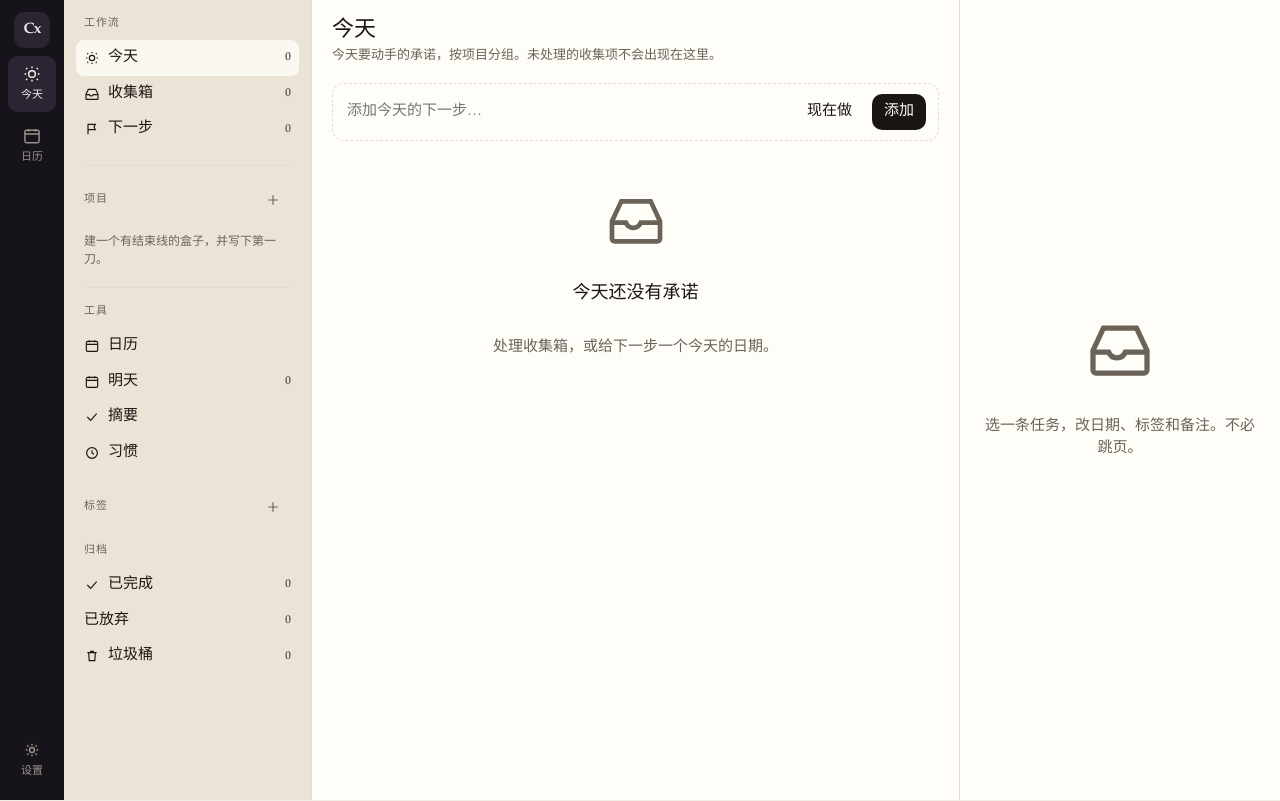
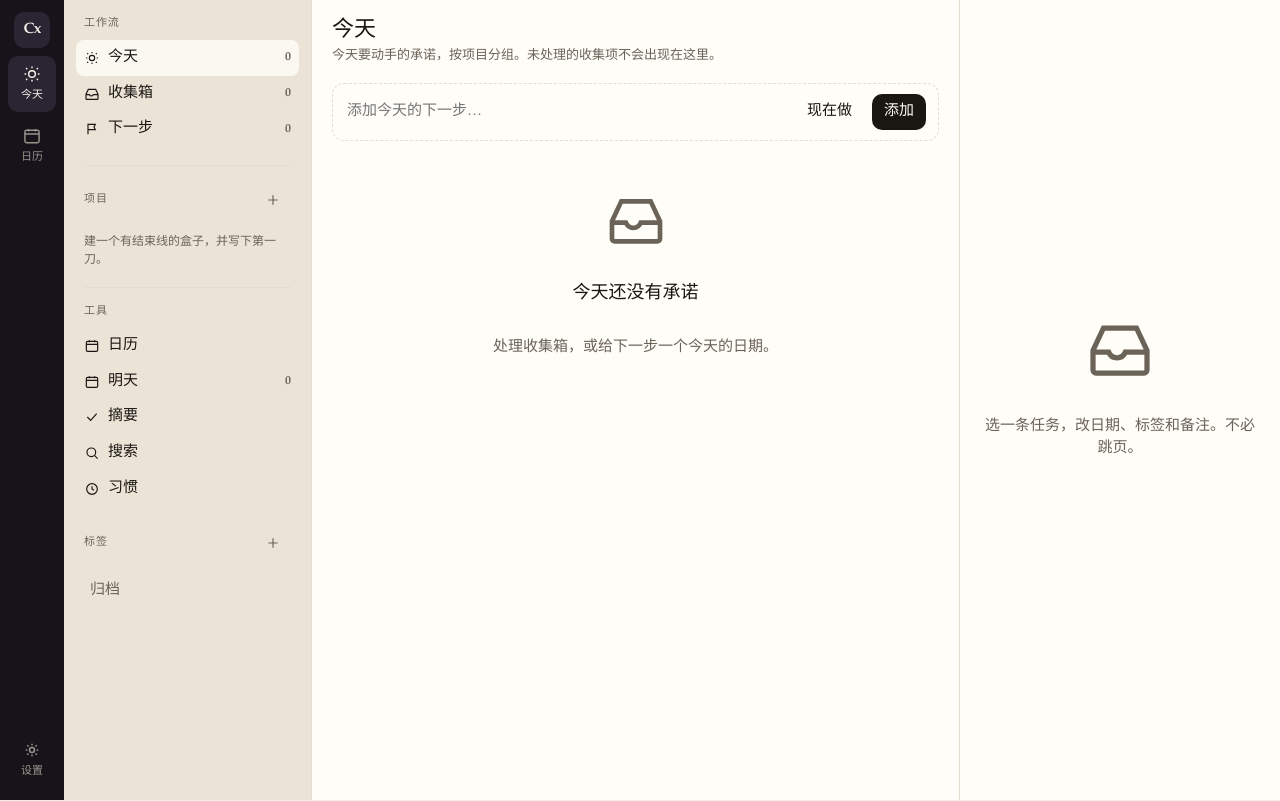
Before and after one commit to clawd-cook/cortex, a React (Vite) app: page /#/smart/today in a window 1280 px wide. Built offline with nearby package versions, Linux system fonts and the light colour scheme.

Commit message:
fix(ui): complete Phase B shell gaps from check
Add search to tools, collapse archive by default, and align next empty copy with design.

Co-authored-by: Aure <mail@heyq02.cn>

```diff
--- a/src/components/Shell.tsx
+++ b/src/components/Shell.tsx
@@ -1,4 +1,5 @@
 import { Button } from "@base-ui/react/button";
+import { Collapsible } from "@base-ui/react/collapsible";
 import { ContextMenu } from "@base-ui/react/context-menu";
 import { Field } from "@base-ui/react/field";
 import { Form } from "@base-ui/react/form";
@@ -20,6 +21,7 @@ import {
   IconHabit,
   IconInbox,
   IconPlus,
+  IconSearch,
   IconSettings,
   IconSun,
   IconTrash,
@@ -423,6 +425,13 @@ export function Sidebar({
             <span>摘要</span>
           </a>
           <a
+            className={`side-link${isRoute(route, "search") ? " is-active" : ""}`}
+            href="#/search"
+          >
+            <IconSearch />
+            <span>搜索</span>
+          </a>
+          <a
             className={`side-link${isRoute(route, "habits") ? " is-active" : ""}`}
             href="#/habits"
           >
@@ -464,8 +473,18 @@ export function Sidebar({
           ))}
         </section>
 
-        <section className="side-section" aria-label="归档">
-          <div className="side-heading">归档</div>
+        <Collapsible.Root
+          className="side-section"
+          defaultOpen={
+            route.name === "completed" ||
+            route.name === "abandoned" ||
+            route.name === "trash"
+          }
+        >
+          <Collapsible.Trigger className="side-heading side-fold-trigger" aria-label="归档">
+            归档
+          </Collapsible.Trigger>
+          <Collapsible.Panel className="side-fold-panel" hiddenUntilFound>
             <a
               className={`side-link${isRoute(route, "completed") ? " is-active" : ""}`}
               href="#/completed"
@@ -489,7 +508,8 @@ export function Sidebar({
               <span>垃圾桶</span>
               <b className="count">{openCounts.trash}</b>
             </a>
-        </section>
+          </Collapsible.Panel>
+        </Collapsible.Root>
       </AppScrollArea>
       {cortex.settings.showMiniMonth || route.name === "calendar" ? (
         <MiniMonth monthDate={monthDate} onMonthDate={onMonthDate} />
--- a/src/components/TaskPane.tsx
+++ b/src/components/TaskPane.tsx
@@ -299,7 +299,7 @@ export function TaskPane({
                 {route.name === "list"
                   ? "没有下一步"
                   : route.name === "next"
-                    ? "还没有可动手的下一步"
+                    ? "没有可动手的事"
                     : route.name === "today"
                       ? "今天还没有承诺"
                       : route.name === "inbox"
@@ -310,7 +310,7 @@ export function TaskPane({
                 {route.name === "list"
                   ? "在上面写第一条可执行的下一步，也可以先空着。"
                   : route.name === "next"
-                    ? "从项目页添加，或给收集箱里的条目设日期、挂到项目。"
+                    ? "是真闲，还是都在等待？"
                     : route.name === "today"
                       ? "处理收集箱，或给下一步一个今天的日期。"
                       : route.name === "inbox"
--- a/src/styles.css
+++ b/src/styles.css
@@ -270,6 +270,30 @@ select,
   color: var(--muted);
 }
 
+.side-fold-trigger {
+  width: calc(100% - 16px);
+  border: 0;
+  background: transparent;
+  cursor: pointer;
+  text-align: left;
+  font: inherit;
+  letter-spacing: inherit;
+  text-transform: inherit;
+}
+
+.side-fold-trigger:hover {
+  color: var(--ink);
+}
+
+.side-fold-panel {
+  height: var(--collapsible-panel-height);
+  overflow: hidden;
+}
+
+.side-fold-panel[data-closed] {
+  display: none;
+}
+
 .side-link,
 .side-item {
   display: flex;
```
Lines whose indentation alone changed are shown as unchanged.
